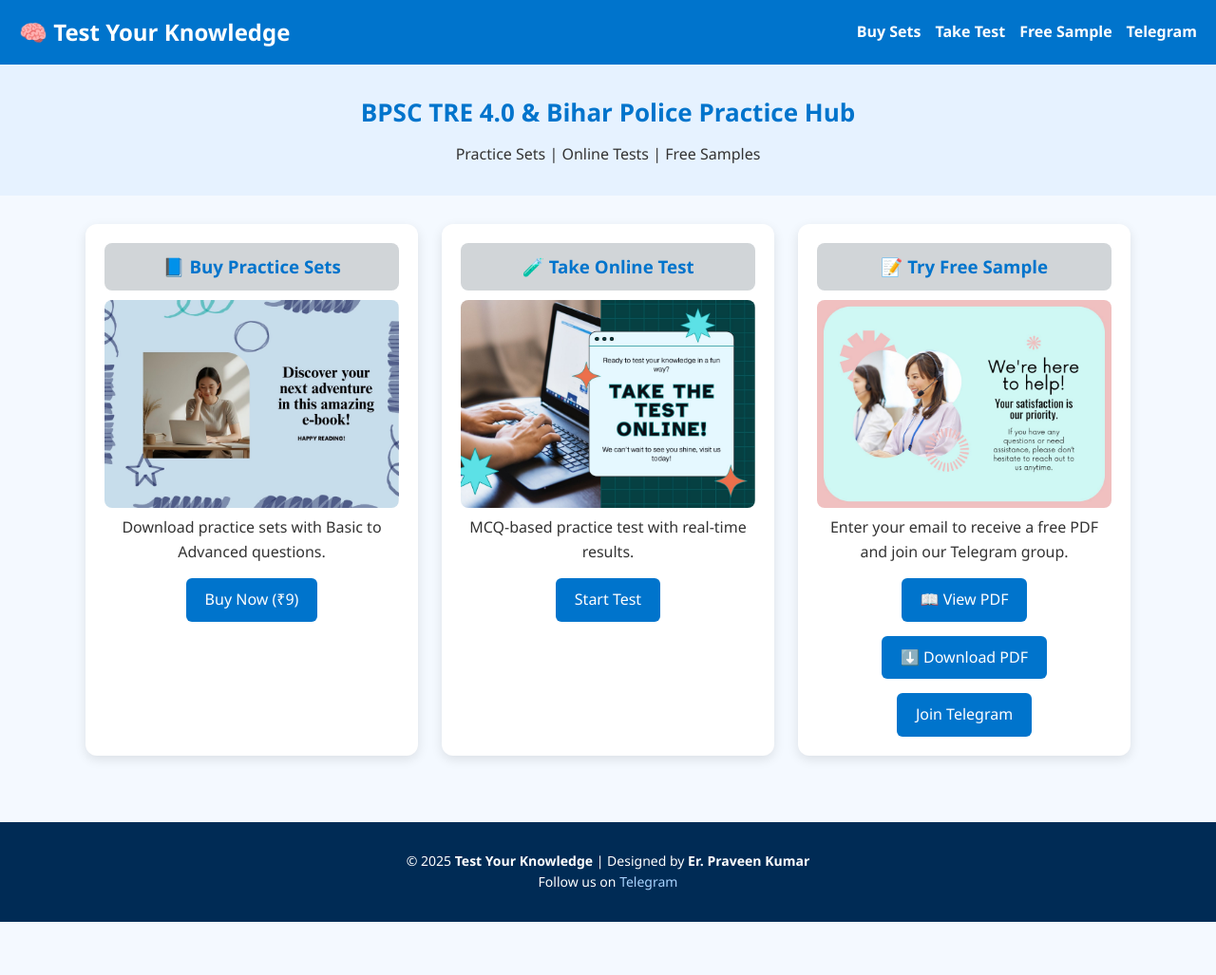
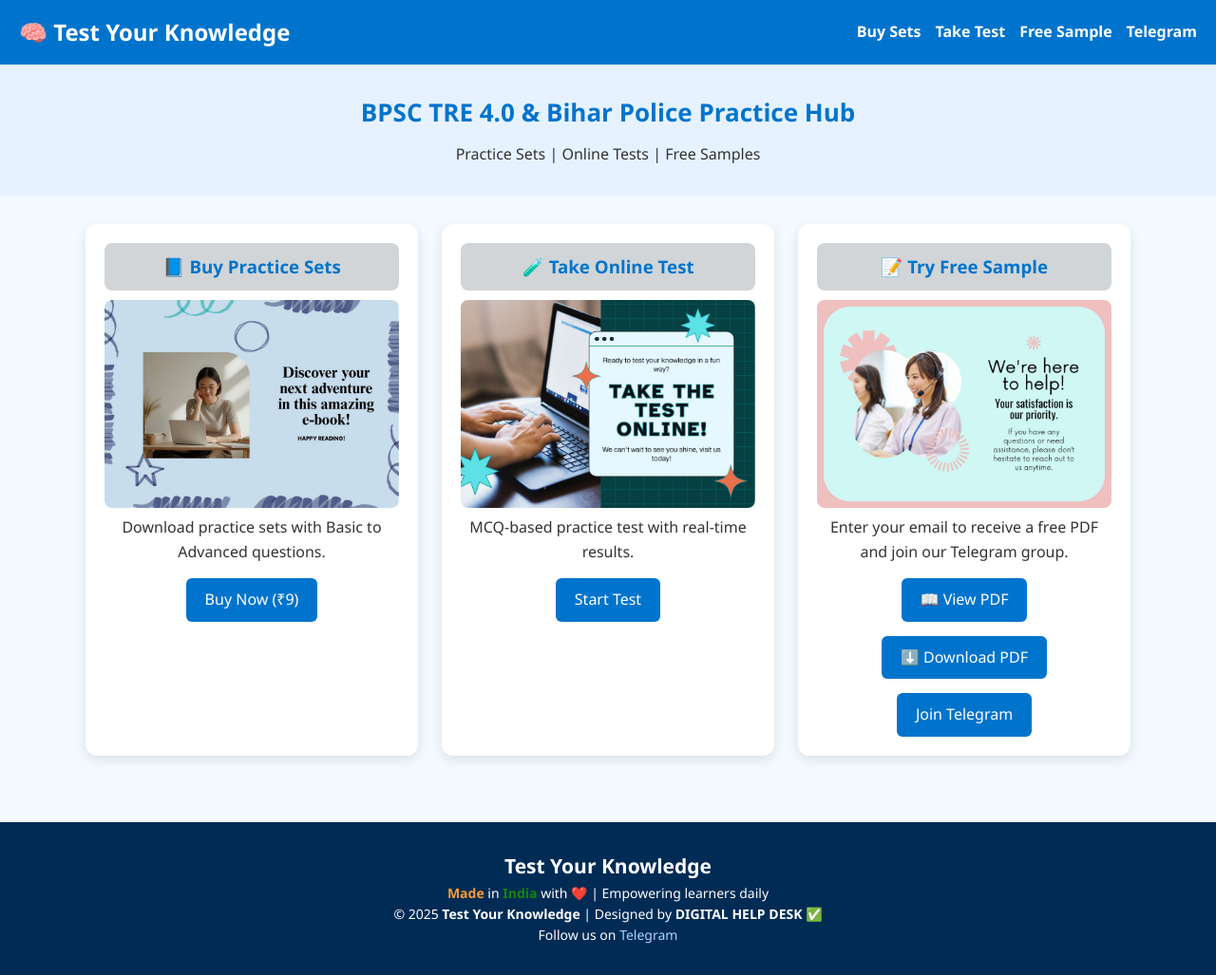
Before and after one commit to pravji123/TYK, a plain HTML site: page index.html in a window 1280 px wide. Shown: the whole page at 95% size. Before the commit the page ends 971 px from the top, so only its background shows below. Drawn offline with Linux system fonts and the light colour scheme.

Commit message:
Update index.html

```diff
--- a/index.html
+++ b/index.html
@@ -239,7 +239,15 @@
 
   <!-- ✅ Footer -->
   <footer>
-    <p>&copy; 2025 <strong>Test Your Knowledge</strong> | Designed by <strong>Er. Praveen Kumar</strong></p>
+    <h2>Test Your Knowledge</h2>
+    <p>
+      <span style="color: #ff9933; font-weight: bold;">Made</span>
+      <span style="color: #ffffff;">in</span>
+      <span style="color: #138808; font-weight: bold;">India</span>
+      <span> with ❤️ | Empowering learners daily</span>
+    </p>
+    <p>&copy; 2025 <strong>Test Your Knowledge</strong> | Designed by <strong>DIGITAL HELP DESK ✅</strong></p>
+    <!-- <p>&copy; 2025 <strong>Test Your Knowledge</strong> | Designed by <strong>Er. Praveen Kumar</strong></p> -->
     <p>Follow us on <a href="https://t.me/Bpsc_Tre4_Computer_Stet" target="_blank">Telegram</a></p>
   </footer>
 
```
